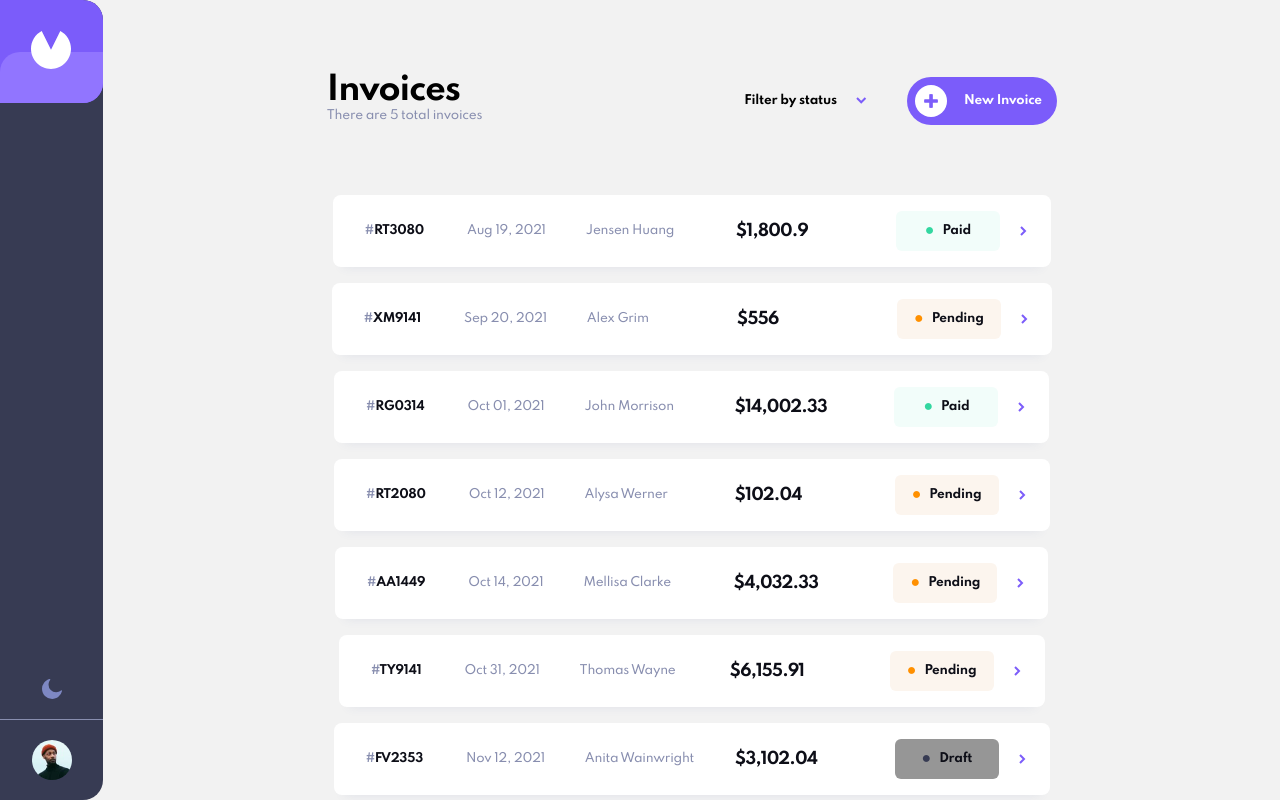
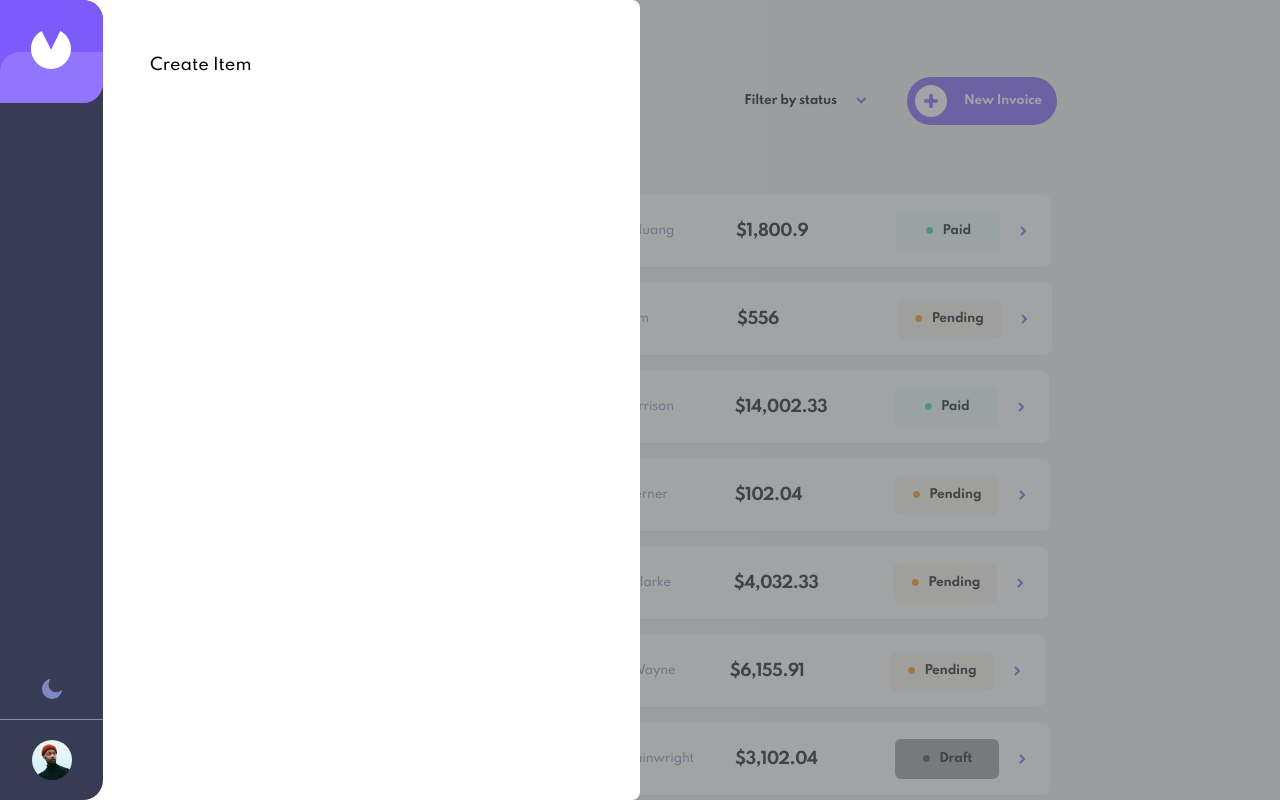
Before and after one commit to cconner57/React-Invoice-App, a React (Create React App) app: page / in a window 1280 px wide. Both pictures are taken after a click on the button "New Invoice". Built offline with nearby package versions, Linux system fonts and the light colour scheme.

Commit message:
Menu Modal completed

```diff
--- a/src/components/CreateItem.js
+++ b/src/components/CreateItem.js
@@ -1,11 +1,18 @@
-import React from 'react'
+import React from 'react';
+import styled from 'styled-components';
 
 const CreateItem = () => {
-    return (
-        <div>
-            Create Item
-        </div>
-    )
-}
+	return <Container>Create Item</Container>;
+};
 
-export default CreateItem
+export default CreateItem;
+
+const Container = styled.div`
+	/* height: 100vh;
+	width: 50vw;
+	position: absolute;
+    top: 0;
+    right: 0;
+	z-index: 20;
+	background-color: hsl(0, 0%, 100%); */
+`;
--- a/src/components/InvoiceBar.js
+++ b/src/components/InvoiceBar.js
@@ -1,12 +1,16 @@
 import React, { useState } from 'react';
 import styled from 'styled-components';
 import { H1, Body1, Button1, H3Alt, colors } from '../Styles';
+
+import MenuModal from '../components/MenuModal';
+import CreateItem from '../components/CreateItem';
 
 import Arrow from '../images/icon-arrow-down.svg';
 import Plus from '../images/icon-plus.svg';
 
 const InvoiceBar = ({ total, filter, setFilter }) => {
 	const [toggleFilter, setToggleFilter] = useState(false);
+	const [toggleMenu, setToggleMenu] = useState(false);
 
 	return (
 		<Container>
@@ -55,11 +59,16 @@ const InvoiceBar = ({ total, filter, setFilter }) => {
 						</label>
 					</Checkboxes>
 				)}
-				<Button1>
+				<Button1 onClick={() => setToggleMenu(!toggleMenu)}>
 					<img src={Plus} alt='Add Invoice' />
 					<H3Alt>New Invoice</H3Alt>
 				</Button1>
 			</Options>
+			{toggleMenu && (
+				<MenuModal setToggleMenu={setToggleMenu}>
+					<CreateItem />
+				</MenuModal>
+			)}
 		</Container>
 	);
 };
@@ -70,6 +79,8 @@ const Container = styled.div`
 	height: 59px;
 	width: 730px;
 	margin: 72px 0 65px;
+	display: relative;
+	z-index: 0;
 	display: flex;
 	justify-content: space-between;
 	h1 + p {
--- a/src/components/InvoiceItem.js
+++ b/src/components/InvoiceItem.js
@@ -37,7 +37,7 @@ const Container = styled(Link)`
 	justify-content: space-evenly;
 	border-radius: 8px;
 	text-decoration: none;
-	background: hsl(0, 0%, 100%);
+	background-color: hsl(0, 0%, 100%);
 	box-shadow: 0px 10px 10px -10px rgba(72, 84, 159, 0.100397);
 	.ID {
 		margin: 0 43px 0 32px;
--- a/src/components/MenuModal.js
+++ b/src/components/MenuModal.js
@@ -0,0 +1,51 @@
+import React, { useEffect, useCallback } from 'react';
+import ReactDom from 'react-dom';
+import styled from 'styled-components';
+
+const MenuModal = ({ children, setToggleMenu }) => {
+	const handleOutsideClick = useCallback(
+		(e) => {
+			const outsideForm = document.querySelector('.Modal');
+			if (e.target !== outsideForm) setToggleMenu(false);
+		},
+		[setToggleMenu]
+	);
+
+	useEffect(() => {
+		window.addEventListener('click', handleOutsideClick);
+		return () => {
+			window.removeEventListener('click', handleOutsideClick);
+		};
+	}, [handleOutsideClick]);
+
+	return ReactDom.createPortal(
+		<Container>
+			<div className='Modal'>{children}</div>
+		</Container>,
+		document.getElementById('menu')
+	);
+};
+
+export default MenuModal;
+
+const Container = styled.div`
+	height: 100vh;
+	width: 100vw;
+	content: '';
+	position: fixed;
+	top: 0;
+	left: 0;
+	z-index: 1;
+	background-color: hsla(210, 3%, 40%, 0.6);
+	.Modal {
+		height: 100vh;
+		width: 50vw;
+		padding: 56px 56px 56px 150px;
+		position: absolute;
+		top: 0;
+		left: 0;
+		z-index: 5;
+		background-color: hsl(0, 0%, 100%);
+		border-radius: 0 8px 8px 0;
+	}
+`;
--- a/src/components/Nav.js
+++ b/src/components/Nav.js
@@ -4,7 +4,7 @@ import { colors } from '../Styles';
 
 import Logo from '../images/logo.svg';
 import Moon from '../images/icon-moon.svg';
-import Sun from '../images/icon-sun.svg';
+// import Sun from '../images/icon-sun.svg';
 
 const Nav = () => {
 	return (
@@ -34,6 +34,7 @@ const NavContainer = styled.nav`
     justify-content: space-between;
 	border-radius: 0px 20px 20px 0px;
 	background-color: ${colors.altBackground};
+	z-index: 10;
 	.LogoContainer {
 		height: 103px;
 		width: 103px;
--- a/src/screens/InvoiceScreen.js
+++ b/src/screens/InvoiceScreen.js
@@ -15,6 +15,8 @@ import {
 } from '../Styles';
 
 import DeleteItem from '../components/DeleteItem';
+import MenuModal from '../components/MenuModal';
+import EditItem from '../components/EditItem';
 
 import LeftArrow from '../images/icon-arrow-left.svg';
 
@@ -23,6 +25,7 @@ import InvoiceData from '../data.json';
 const InvoiceScreen = ({ location, history }) => {
 	const [invoice, setInvoice] = useState(undefined);
 	const [toggleModal, setToggleModal] = useState(false);
+	const [toggleMenu, setToggleMenu] = useState(false);
 
 	useEffect(() => {
 		const getId = location.pathname.slice(1);
@@ -43,7 +46,7 @@ const InvoiceScreen = ({ location, history }) => {
 							<Body1>Status</Body1>
 							<Status status={invoice.status} />
 						</div>
-						<Button3>Edit</Button3>
+						<Button3  onClick={() => setToggleMenu(!toggleMenu)}>Edit</Button3>
 						<Button5 onClick={() => setToggleModal(!toggleModal)}>
 							Delete
 						</Button5>
@@ -113,6 +116,11 @@ const InvoiceScreen = ({ location, history }) => {
 			{toggleModal && (
 				<DeleteItem toggleModal={toggleModal} setToggleModal={setToggleModal} />
 			)}
+			{toggleMenu && (
+				<MenuModal setToggleMenu={setToggleMenu}>
+					<EditItem />
+				</MenuModal>
+			)}
 		</Container>
 	);
 };
@@ -124,6 +132,7 @@ const Container = styled.div`
 	width: 730px;
 	margin: 0 auto;
 	position: relative;
+	z-index: 0;
 	display: flex;
 	flex-direction: column;
 	align-items: center;
```
